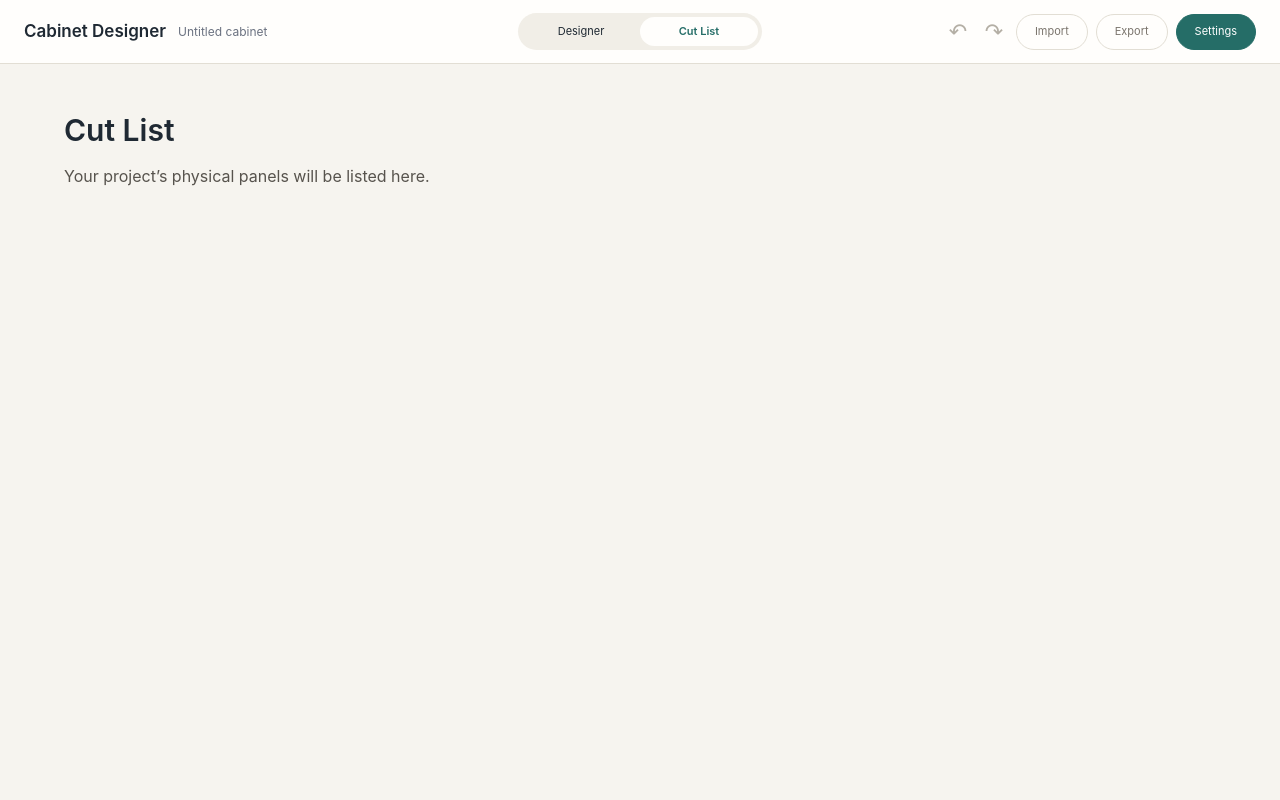
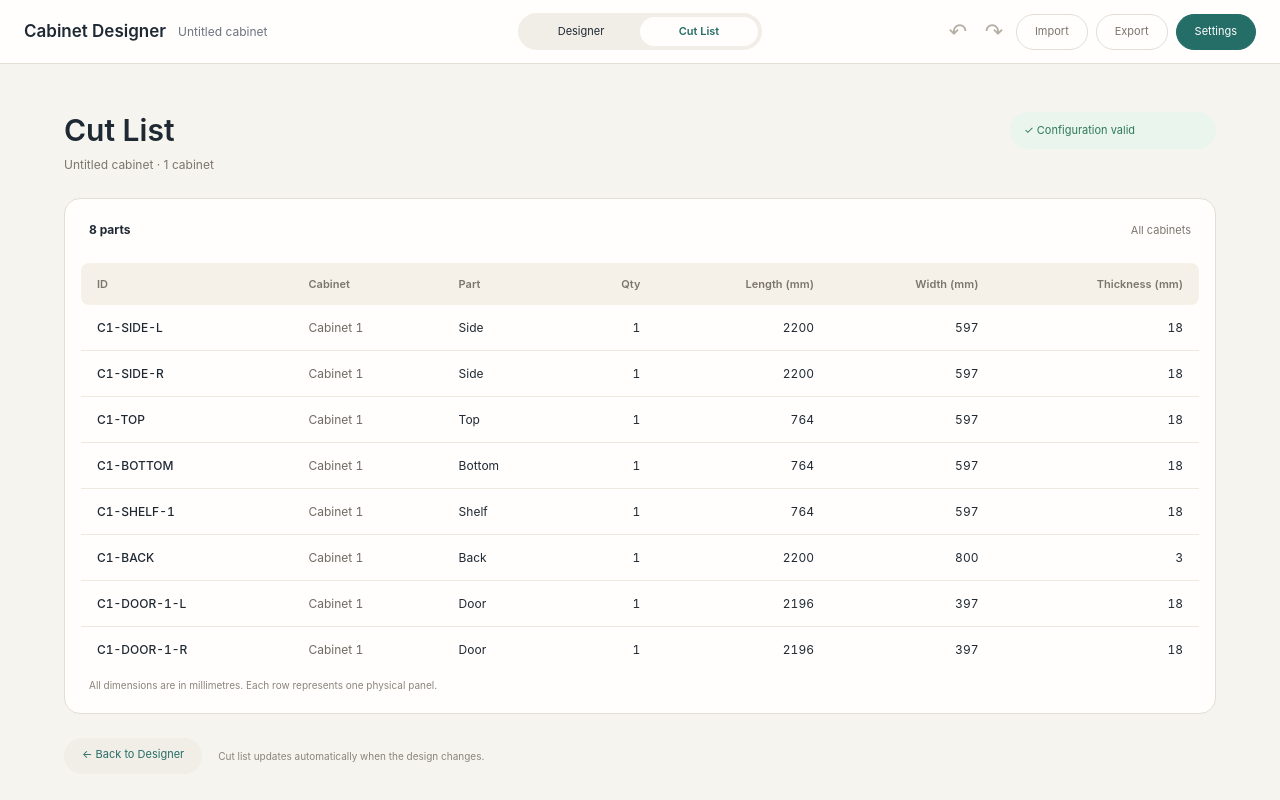
Before and after one commit to jeroensak/cabinetdraft, a React (Vite) app: page /cut-list in a window 1280 px wide. Built offline with nearby package versions, Linux system fonts and the light colour scheme.

Commit message:
feat: add independent validated cut list page

```diff
--- a/src/cut-list/CutListPage.tsx
+++ b/src/cut-list/CutListPage.tsx
@@ -1,12 +1,118 @@
+import { useMemo } from 'react'
+import { Link } from 'react-router'
+import {
+  deriveCutList,
+  type CutListItem,
+} from '../domain/cutlist/deriveCutList'
+import { useProjectStore } from '../store/projectStore'
+
+const partNames: Record<CutListItem['part'], string> = {
+  'side-left': 'Side',
+  'side-right': 'Side',
+  top: 'Top',
+  bottom: 'Bottom',
+  shelf: 'Shelf',
+  back: 'Back',
+  door: 'Door',
+  drawer: 'Drawer front',
+}
+
 export function CutListPage() {
+  const project = useProjectStore((state) => state.present)
+  const result = useMemo(() => deriveCutList(project), [project])
   return (
     <section className="cut-list-page" aria-labelledby="cut-list-title">
-      <h1 id="cut-list-title" className="text-3xl font-semibold">
-        Cut List
-      </h1>
-      <p className="mt-4 text-stone-600">
-        Your project’s physical panels will be listed here.
-      </p>
+      <div className="cut-list-heading">
+        <div>
+          <h1 id="cut-list-title">Cut List</h1>
+          <p>
+            {project.name} · {project.modules.length}{' '}
+            {project.modules.length === 1 ? 'cabinet' : 'cabinets'}
+          </p>
+        </div>
+        {result.available && (
+          <span className="validation-badge" data-valid="true" role="status">
+            ✓ Configuration valid
+          </span>
+        )}
+      </div>
+      {result.available ? (
+        <div className="cut-list-card">
+          <div className="cut-list-summary">
+            <strong>
+              {result.items.length}{' '}
+              {result.items.length === 1 ? 'part' : 'parts'}
+            </strong>
+            <span>All cabinets</span>
+          </div>
+          {result.items.length > 0 ? (
+            <div className="cut-list-scroll">
+              <table className="cut-list-table">
+                <caption className="sr-only">
+                  Physical panels for {project.name}
+                </caption>
+                <thead>
+                  <tr>
+                    <th scope="col">ID</th>
+                    <th scope="col">Cabinet</th>
+                    <th scope="col">Part</th>
+                    <th scope="col">Qty</th>
+                    <th scope="col">Length (mm)</th>
+                    <th scope="col">Width (mm)</th>
+                    <th scope="col">Thickness (mm)</th>
+                  </tr>
+                </thead>
+                <tbody>
+                  {result.items.map((item, index) => (
+                    <tr
+                      key={item.id}
+                      data-module-start={
+                        index > 0 &&
+                        result.items[index - 1].moduleId !== item.moduleId
+                      }
+                    >
+                      <th scope="row">{item.id}</th>
+                      <td>{item.moduleName}</td>
+                      <td>{partNames[item.part]}</td>
+                      <td>{item.quantity}</td>
+                      <td>{item.length}</td>
+                      <td>{item.width}</td>
+                      <td>{item.thickness}</td>
+                    </tr>
+                  ))}
+                </tbody>
+              </table>
+            </div>
+          ) : (
+            <div className="cut-list-empty">
+              <h2>No panels yet</h2>
+              <p>Add a cabinet in the Designer to create a cut list.</p>
+            </div>
+          )}
+          <p className="cut-list-note">
+            All dimensions are in millimetres. Each row represents one physical
+            panel.
+          </p>
+        </div>
+      ) : (
+        <div className="cut-list-unavailable" role="status">
+          <span aria-hidden="true">!</span>
+          <h2>Cut list unavailable</h2>
+          <p>Resolve configuration errors in the Designer first.</p>
+          <p className="muted">
+            {result.issues.length} configuration{' '}
+            {result.issues.length === 1 ? 'error requires' : 'errors require'}{' '}
+            attention. Manufacturing dimensions are withheld until the entire
+            project is valid.
+          </p>
+        </div>
+      )}
+      <footer className="cut-list-footer">
+        <Link className="pill" to="/designer">
+          ← Back to Designer
+        </Link>
+        <p>Cut list updates automatically when the design changes.</p>
+      </footer>
     </section>
   )
 }
--- a/src/index.css
+++ b/src/index.css
@@ -677,3 +677,162 @@ input:focus-visible {
 .add-cabinet {
   color: #256d67;
 }
+.cut-list-page {
+  display: flex;
+  flex-direction: column;
+  gap: 24px;
+  padding-bottom: 26px;
+}
+.cut-list-heading {
+  display: flex;
+  align-items: flex-start;
+  justify-content: space-between;
+  gap: 24px;
+}
+.cut-list-heading h1 {
+  font-size: 30px;
+  font-weight: 600;
+  line-height: 1.2;
+}
+.cut-list-heading p {
+  color: #7b756d;
+  font-size: 12px;
+  margin-top: 8px;
+  overflow-wrap: anywhere;
+}
+.cut-list-heading .validation-badge {
+  background: #eaf5ee;
+  border: none;
+  min-width: 206px;
+  font-size: 11px;
+  padding: 10px 14px;
+}
+.cut-list-card {
+  background: var(--surface);
+  border: 1px solid var(--border);
+  border-radius: 16px;
+  padding: 16px;
+  display: flex;
+  flex-direction: column;
+  flex: 1;
+  min-height: 240px;
+}
+.cut-list-summary {
+  display: flex;
+  align-items: center;
+  justify-content: space-between;
+  padding: 6px 8px 24px;
+  font-size: 12px;
+}
+.cut-list-summary span {
+  font-size: 11px;
+  color: var(--muted);
+}
+.cut-list-scroll {
+  flex: 1;
+  overflow: auto;
+  min-height: 0;
+}
+.cut-list-table {
+  width: 100%;
+  border-collapse: separate;
+  border-spacing: 0;
+  font-size: 12px;
+  font-variant-numeric: tabular-nums;
+}
+.cut-list-table thead th {
+  position: sticky;
+  top: 0;
+  background: #f5f1e9;
+  height: 42px;
+  color: #7b756d;
+  font-size: 11px;
+  font-weight: 600;
+  white-space: nowrap;
+}
+.cut-list-table th,
+.cut-list-table td {
+  padding: 12px 16px;
+  text-align: left;
+}
+.cut-list-table tbody th,
+.cut-list-table tbody td {
+  border-bottom: 1px solid #eee9df;
+  height: 46px;
+}
+.cut-list-table tbody th {
+  font-weight: 500;
+  white-space: nowrap;
+}
+.cut-list-table td:nth-child(2) {
+  color: #6f6a62;
+  max-width: 240px;
+  overflow-wrap: anywhere;
+}
+.cut-list-table th:nth-child(n + 4),
+.cut-list-table td:nth-child(n + 4) {
+  text-align: right;
+}
+.cut-list-table thead th:first-child {
+  border-radius: 8px 0 0 8px;
+}
+.cut-list-table thead th:last-child {
+  border-radius: 0 8px 8px 0;
+}
+.cut-list-table tr[data-module-start='true'] {
+  background: #fbf8f2;
+}
+.cut-list-table tbody tr:hover {
+  background: #f7f4ed;
+}
+.cut-list-note {
+  color: #8a847b;
+  font-size: 10px;
+  padding: 16px 8px 4px;
+}
+.cut-list-footer {
+  display: flex;
+  align-items: center;
+  gap: 16px;
+}
+.cut-list-footer .pill {
+  color: #256d67;
+  background: #f1eee7;
+  border: none;
+  text-decoration: none;
+}
+.cut-list-footer p {
+  color: #8a847b;
+  font-size: 10px;
+}
+.cut-list-unavailable,
+.cut-list-empty {
+  display: flex;
+  flex-direction: column;
+  align-items: center;
+  justify-content: center;
+  text-align: center;
+  flex: 1;
+  gap: 16px;
+  padding: 40px;
+}
+.cut-list-unavailable {
+  border: 1px solid #e4c3bd;
+  border-radius: 16px;
+  background: #fffaf5;
+}
+.cut-list-unavailable > span {
+  color: #a63d40;
+  font-size: 24px;
+}
+.cut-list-unavailable h2,
+.cut-list-empty h2 {
+  font-size: 22px;
+  font-weight: 600;
+}
+.cut-list-unavailable p,
+.cut-list-empty p {
+  font-size: 13px;
+  color: var(--muted);
+  max-width: 52ch;
+}
```
Also changed, not shown: 1 other file (tests, documents, lock files or other folders).
